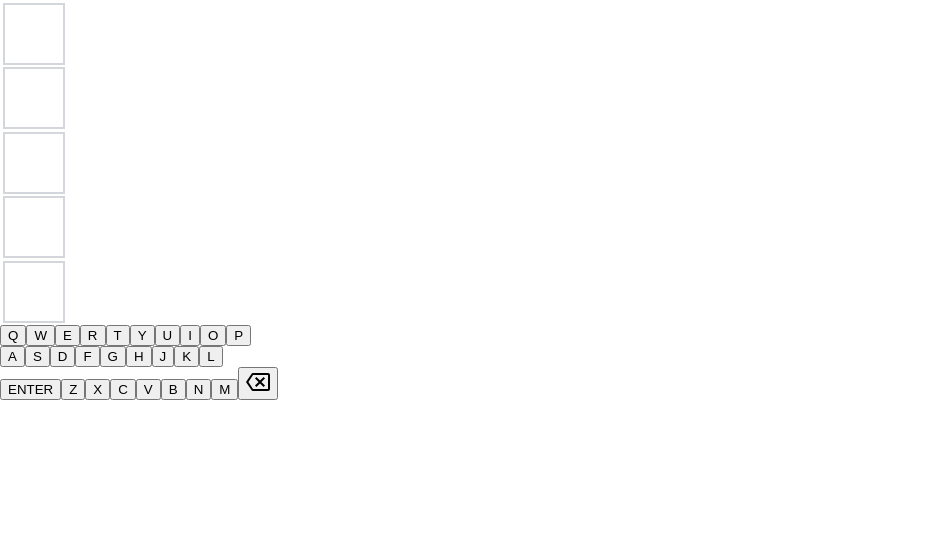
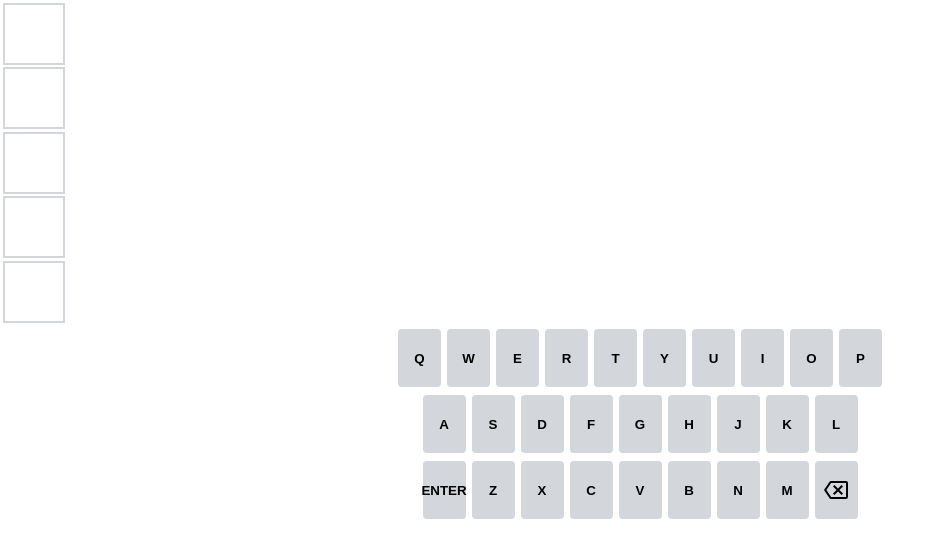
Before and after one commit to csaye/wordle-solver, a Next.js app: page / in a window 1280 px wide. Shown: the top 558 px of the page, without its empty margins (0-945 px from the left). Built offline with nearby package versions, Linux system fonts and the light colour scheme.

Commit message:
Improve keyboard styling.

```diff
--- a/styles/pages/Index.module.css
+++ b/styles/pages/Index.module.css
@@ -27,6 +27,29 @@
   border-color: #878a8c;
 }
 
+.keyboard {
+  display: flex;
+  flex-direction: column;
+  align-items: center;
+}
+
+.row {
+  display: flex;
+}
+
+.row > button {
+  width: 43px;
+  height: 58px;
+  font-weight: 700;
+  font-size: 13.33px;
+  background: #d3d6da;
+  border-radius: 4px;
+  display: flex;
+  align-items: center;
+  justify-content: center;
+  border: 0;
+  margin: 4px 3px;
+}
 @keyframes pop {
   0%, 100% {
     transform: scale(1);
```
